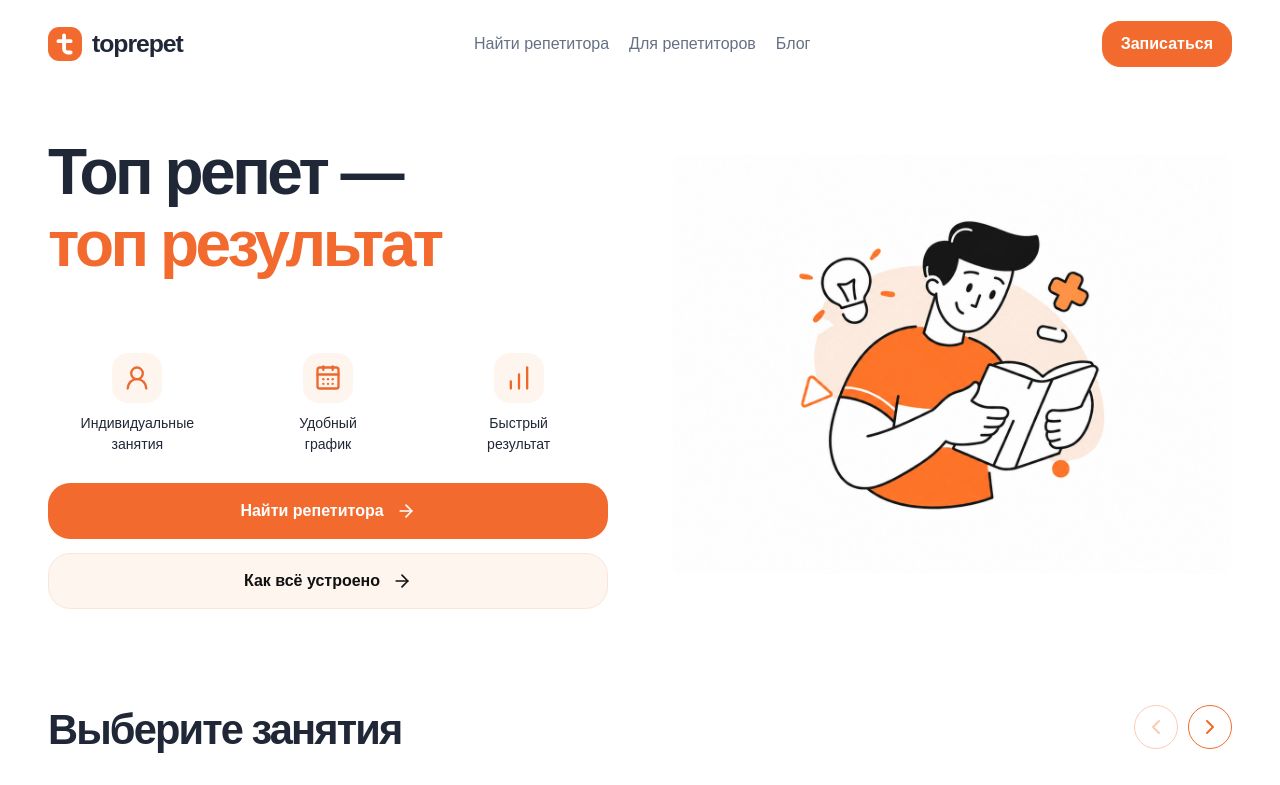
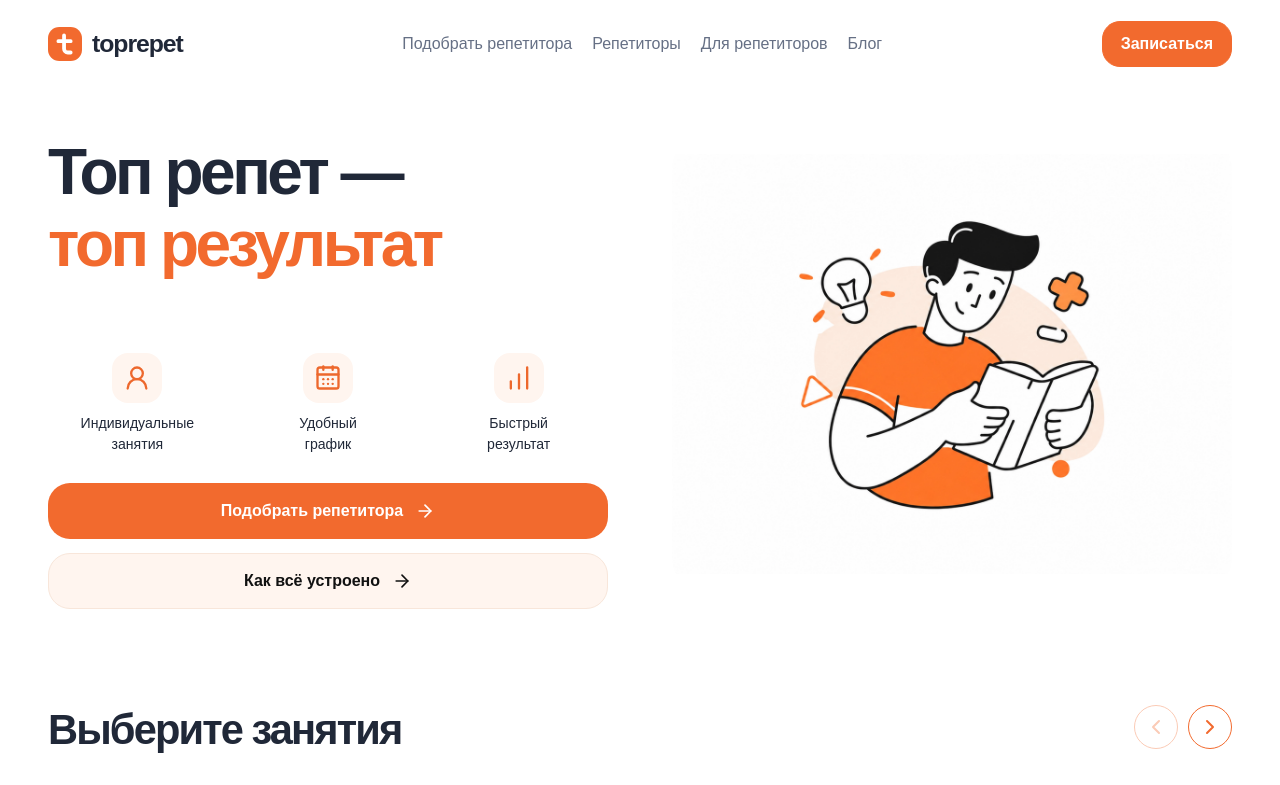
Before and after one commit to al7xey/toprepet, a React (Vite) app: page / in a window 1280 px wide. Shown: the top 785 px of the page. Built offline with nearby package versions, Linux system fonts and the light colour scheme.

Commit message:
Update tutor navigation labels

```diff
--- a/src/widgets/header/header.tsx
+++ b/src/widgets/header/header.tsx
@@ -25,7 +25,8 @@ export function Header() {
   }, [location.pathname, location.hash]);
 
   const navigation = () => ([
-    { to: '/lessons/', label: 'Найти репетитора' },
+    { to: '/lessons/', label: 'Подобрать репетитора' },
+    { to: '/teachers/', label: 'Репетиторы' },
     { to: '/for-repetitor/', label: 'Для репетиторов' },
     { to: '/blog/', label: 'Блог' },
   ]).map(({ to, label }) => {
--- a/src/widgets/hero/hero.tsx
+++ b/src/widgets/hero/hero.tsx
@@ -19,7 +19,7 @@ export function Hero() {
           <li><ChartNoAxesColumnIncreasing aria-hidden="true" /><span>Быстрый<br />результат</span></li>
         </ul>
         <Link className="button button-primary" to="/lessons/">
-          Найти репетитора <ArrowRight size={20} aria-hidden="true" />
+          Подобрать репетитора <ArrowRight size={20} aria-hidden="true" />
         </Link>
         <Link className="button button-light hero-intro" to="/#how">
           <span>Как всё устроено</span>
```
